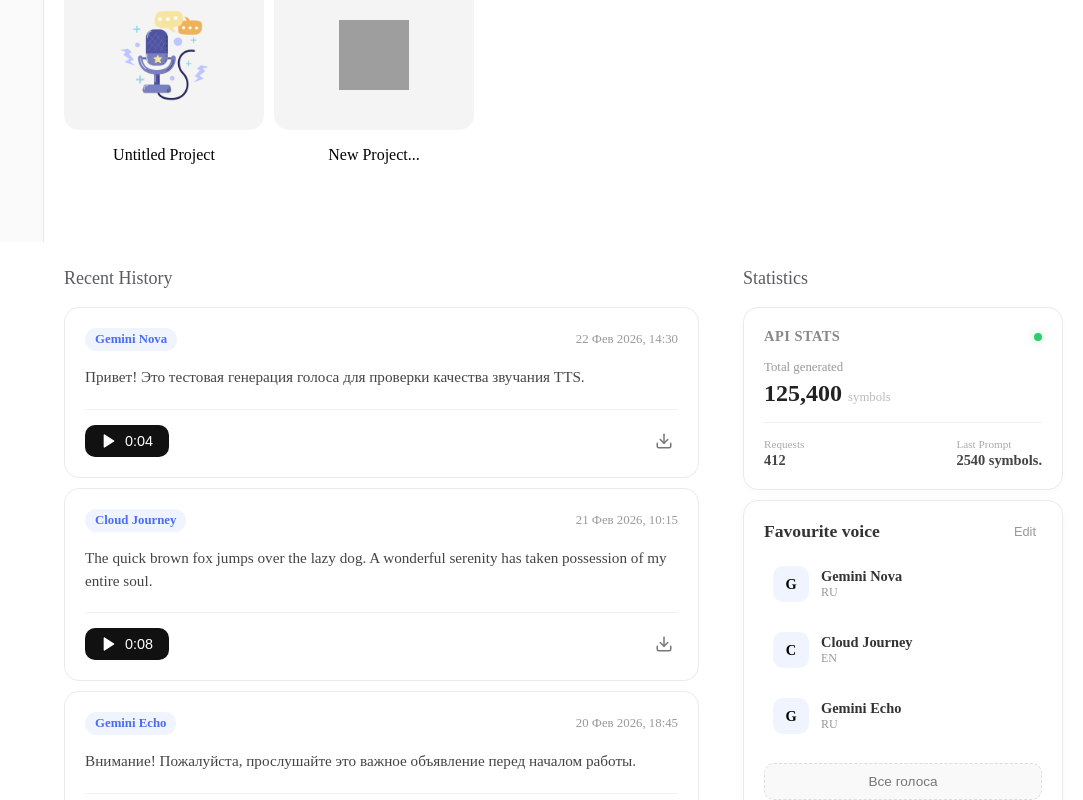
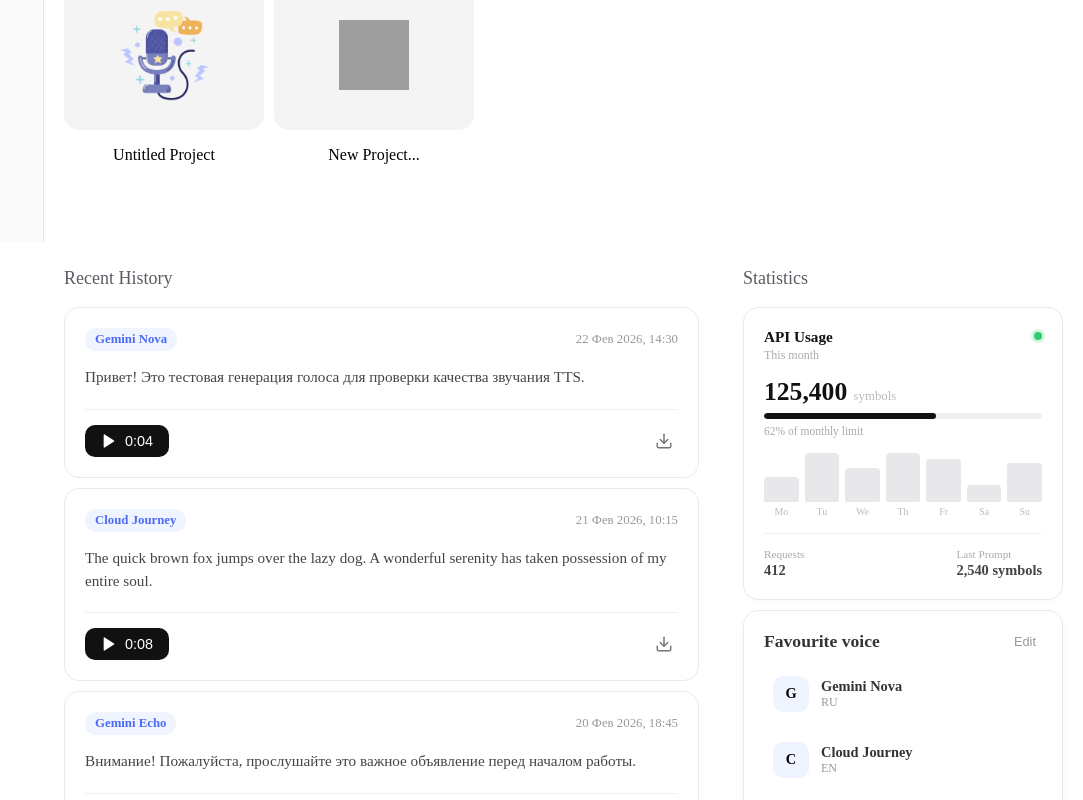
Before and after one commit to stagepalete2/tts, a React (Vite) app: page / in a window 1280 px wide. Shown: the part 558-1358 px from the top of the page, without its empty margins (197-1280 px from the left). Built offline with nearby package versions, Linux system fonts and the light colour scheme; grey boxes are pictures that could not be loaded.

Commit message:
Added graph

```diff
--- a/src/pages/Home/components/UsageStat/UsageStat.jsx
+++ b/src/pages/Home/components/UsageStat/UsageStat.jsx
@@ -1,23 +1,62 @@
+import { useState } from 'react'
 import styles from './UsageStat.module.scss'
 
+const weekData = [
+	{ day: 'Mo', val: 35 },
+	{ day: 'Tu', val: 72 },
+	{ day: 'We', val: 48 },
+	{ day: 'Th', val: 91 },
+	{ day: 'Fr', val: 60 },
+	{ day: 'Sa', val: 24 },
+	{ day: 'Su', val: 55 },
+]
+const maxVal = Math.max(...weekData.map(d => d.val))
+
 const UsageStat = () => {
+	const [hovered, setHovered] = useState(null)
+
     const stats = {
         totalGenerated: 125400,
         requestsCount: 412,
-        lastSession: "2540 symbols."
+        lastSession: "2,540 symbols"
     };
 
     return (
         <div className={styles.card}>
             <div className={styles.header}>
-                <h3>API Stats</h3>
+                <div>
+                    <h3>API Usage</h3>
+                    <p className={styles.subtitle}>This month</p>
+                </div>
                 <div className={styles.indicator} title="API Active"></div>
             </div>
 
-            <div className={styles.statsList}>
             <div className={styles.statItem}>
-                    <p className={styles.label}>Total generated</p>
                 <p className={styles.value}>{stats.totalGenerated.toLocaleString()} <span>symbols</span></p>
+                <div className={styles.progress_bar}>
+                    <div className={styles.progress_fill} style={{width: '62%'}}></div>
+                </div>
+                <p className={styles.progress_label}>62% of monthly limit</p>
+            </div>
+
+            <div className={styles.chart}>
+                {weekData.map((d, i) => (
+                    <div
+                        key={i}
+                        className={styles.bar_col}
+                        onMouseEnter={() => setHovered(i)}
+                        onMouseLeave={() => setHovered(null)}
+                    >
+                        {hovered === i && (
+                            <span className={styles.tooltip}>{d.val}</span>
+                        )}
+                        <div
+                            className={`${styles.bar} ${hovered === i ? styles.bar_active : ''}`}
+                            style={{height: `${(d.val / maxVal) * 100}%`}}
+                        ></div>
+                        <span className={styles.day}>{d.day}</span>
+                    </div>
+                ))}
             </div>
 
             <div className={styles.divider}></div>
@@ -33,7 +72,6 @@ const UsageStat = () => {
                 </div>
             </div>
         </div>
-        </div>
     );
 };
 
--- a/src/pages/Home/components/UsageStat/UsageStat.module.scss
+++ b/src/pages/Home/components/UsageStat/UsageStat.module.scss
@@ -1,5 +1,4 @@
 @use '../../../../styles/variables' as *;
-@use '../../../../styles/mixins' as *;
 
 .card {
     background: white;
@@ -7,44 +6,47 @@
     border-radius: 15px;
     padding: 20px;
     width: 100%;
-    max-width: 350px;
     box-shadow: 0 2px 8px rgba(0, 0, 0, 0.02);
 
     .header {
         display: flex;
         justify-content: space-between;
-        align-items: center;
-        margin-bottom: 15px;
+        align-items: flex-start;
+        margin-bottom: 16px;
 
         h3 {
+            margin: 0 0 2px;
+            font-size: 0.95rem;
+            font-weight: 700;
+            color: #111;
+        }
+
+        .subtitle {
             margin: 0;
-            font-size: 0.9rem;
-            text-transform: uppercase;
-            letter-spacing: 0.5px;
-            color: #888;
+            font-size: 0.75rem;
+            color: #aaa;
         }
 
         .indicator {
             width: 8px;
             height: 8px;
-            background-color: #2ecc71; // Зеленый "актив"
+            background-color: #2ecc71;
             border-radius: 50%;
-            box-shadow: 0 0 8px rgba(46, 204, 113, 0.4);
+            box-shadow: 0 0 0 3px rgba(46, 204, 113, 0.2);
+            margin-top: 4px;
+            flex-shrink: 0;
         }
     }
 
-    .statsList {
     .statItem {
-            .label {
-                margin: 0;
-                font-size: 0.8rem;
-                color: #999;
-            }
+        margin-bottom: 16px;
+
         .value {
-                margin: 5px 0 0;
-                font-size: 1.5rem;
+            margin: 0 0 8px;
+            font-size: 1.6rem;
             font-weight: 700;
-                color: #222;
+            color: #111;
+            line-height: 1;
 
             span {
                 font-size: 0.8rem;
@@ -52,12 +54,82 @@
                 color: #bbb;
             }
         }
+
+        .progress_bar {
+            height: 6px;
+            background: #F0F0F0;
+            border-radius: 99px;
+            overflow: hidden;
+            margin-bottom: 6px;
+
+            .progress_fill {
+                height: 100%;
+                background: #111;
+                border-radius: 99px;
+                transition: width 0.6s ease;
+            }
+        }
+
+        .progress_label {
+            margin: 0;
+            font-size: 0.72rem;
+            color: #aaa;
+        }
+    }
+
+    .chart {
+        display: flex;
+        align-items: flex-end;
+        gap: 6px;
+        height: 64px;
+        margin-bottom: 16px;
+
+        .bar_col {
+            display: flex;
+            flex-direction: column;
+            align-items: center;
+            gap: 4px;
+            flex: 1;
+            height: 100%;
+            justify-content: flex-end;
+            position: relative;
+
+            .tooltip {
+                position: absolute;
+                top: -22px;
+                background: #111;
+                color: white;
+                font-size: 0.65rem;
+                padding: 2px 5px;
+                border-radius: 5px;
+                white-space: nowrap;
+                pointer-events: none;
+            }
+
+            .bar {
+                width: 100%;
+                background: #E8E8EA;
+                border-radius: 4px 4px 2px 2px;
+                min-height: 4px;
+                transition: background 0.15s ease;
+
+                &.bar_active {
+                    background: #111;
+                }
+            }
+
+            .day {
+                font-size: 0.62rem;
+                color: #bbb;
+                user-select: none;
+            }
+        }
     }
 
     .divider {
         height: 1px;
         background: #f0f0f0;
-            margin: 15px 0;
+        margin: 0 0 14px;
     }
 
     .footerRow {
@@ -81,4 +153,3 @@
         }
     }
 }
-}
```
Lines whose indentation alone changed are shown as unchanged.
